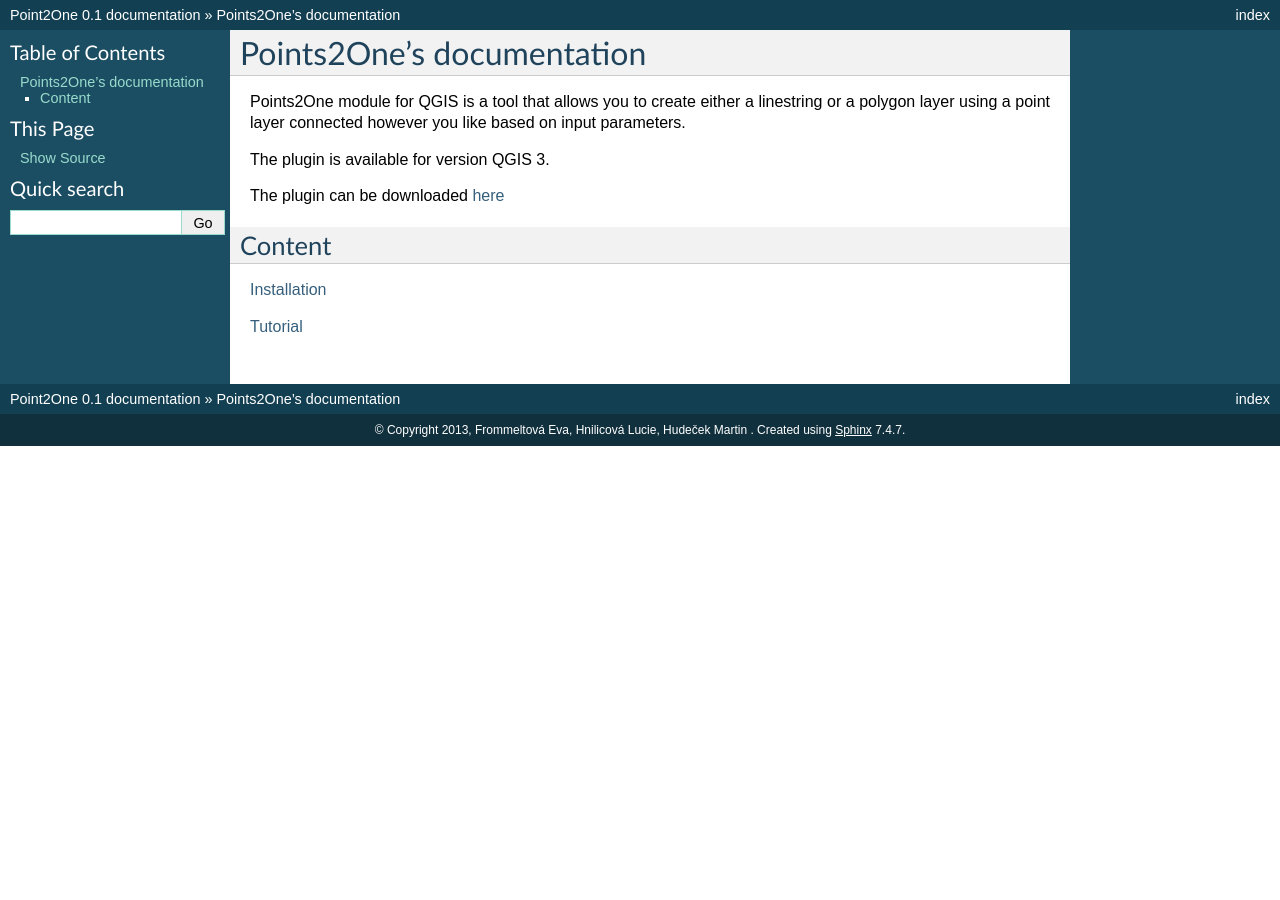
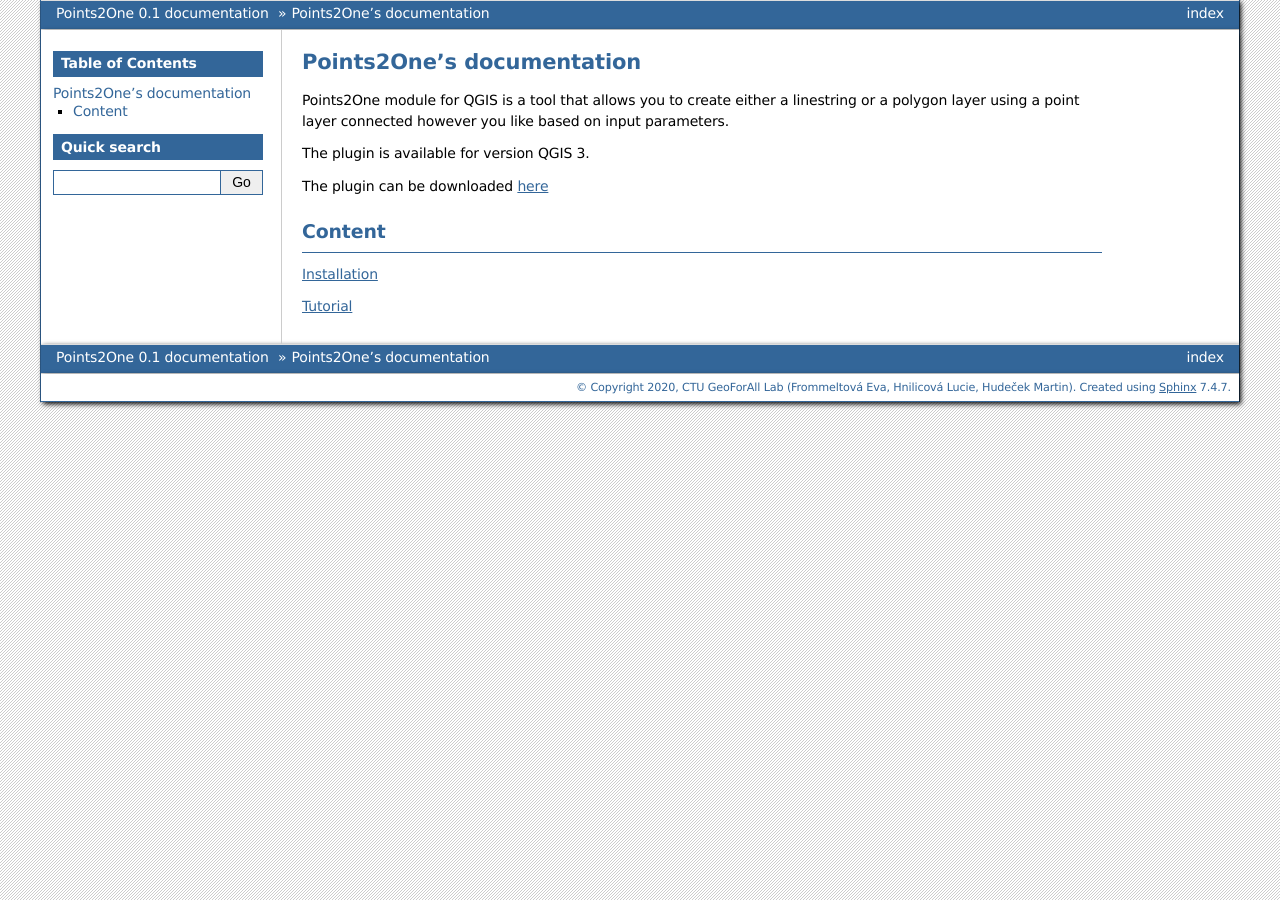
Before and after one commit to ctu-fgis/2020-e-qgis-points2one, a Sphinx documentation site: the page built from help/source/index.rst, in a window 1280 px wide. Built offline with Sphinx 7.4.7, drawn with Linux system fonts in a browser that asks for light colours; formulas are drawn with MathJax 3.

Commit message:
help conf improvements

```diff
--- a/help/source/conf.py
+++ b/help/source/conf.py
@@ -40,8 +40,8 @@
 master_doc = 'index'
 
 # General information about the project.
-project = u'Point2One'
-copyright = u'2013, Frommeltová Eva, Hnilicová Lucie, Hudeček Martin '
+project = u'Points2One'
+copyright = u'2020, CTU GeoForAll Lab (Frommeltová Eva, Hnilicová Lucie, Hudeček Martin)'
 
 # The version info for the project you're documenting, acts as replacement for
 # |version| and |release|, also used in various other places throughout the
@@ -91,7 +91,7 @@
 
 # The theme to use for HTML and HTML Help pages.  See the documentation for
 # a list of builtin themes.
-html_theme = 'default'
+html_theme = 'bizstyle'
 
 # Theme options are theme-specific and customize the look and feel of a theme
 # further.  For a list of options available for each theme, see the
@@ -147,7 +147,7 @@
 #html_split_index = False
 
 # If true, links to the reST sources are added to the pages.
-#html_show_sourcelink = True
+html_show_sourcelink = False
 
 # If true, "Created using Sphinx" is shown in the HTML footer. Default is True.
 #html_show_sphinx = True
```
